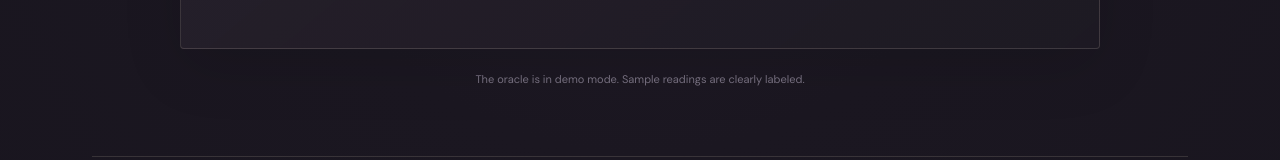
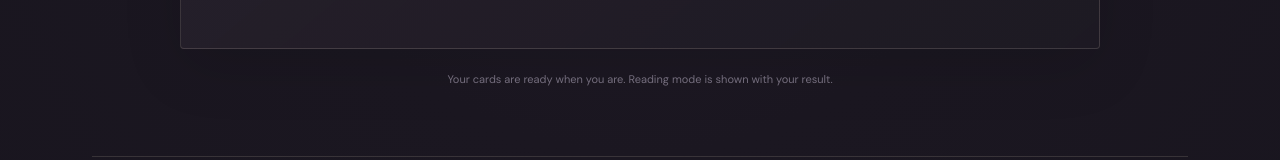
Before and after one commit to dariasolomina-oss/Hackathon-Malina-oct, a Next.js app: page / in a window 1280 px wide. Shown: the part 1084-1244 px from the top of the page. Built offline with nearby package versions, Linux system fonts and the light colour scheme; a web font is replaced by a local one.

Commit message:
fix: keep reading setup mode-neutral

```diff
--- a/src/features/reading/ReadingExperience.tsx
+++ b/src/features/reading/ReadingExperience.tsx
@@ -127,7 +127,7 @@ export function ReadingExperience() {
         <p className="disclaimer">For entertainment and reflection. The universe is not your project manager.</p>
       </section>}</div>
 
-      {!deck.length && <p className="sample-note">The oracle is in demo mode. Sample readings are clearly labeled.</p>}
+      {!deck.length && <p className="sample-note">Your cards are ready when you are. Reading mode is shown with your result.</p>}
     </div>
 
     <footer className="site-footer"><span>✳ MALINA ORACLE</span><span>For entertainment, reflection & a better Monday.</span><span>© 2026</span></footer>
```
